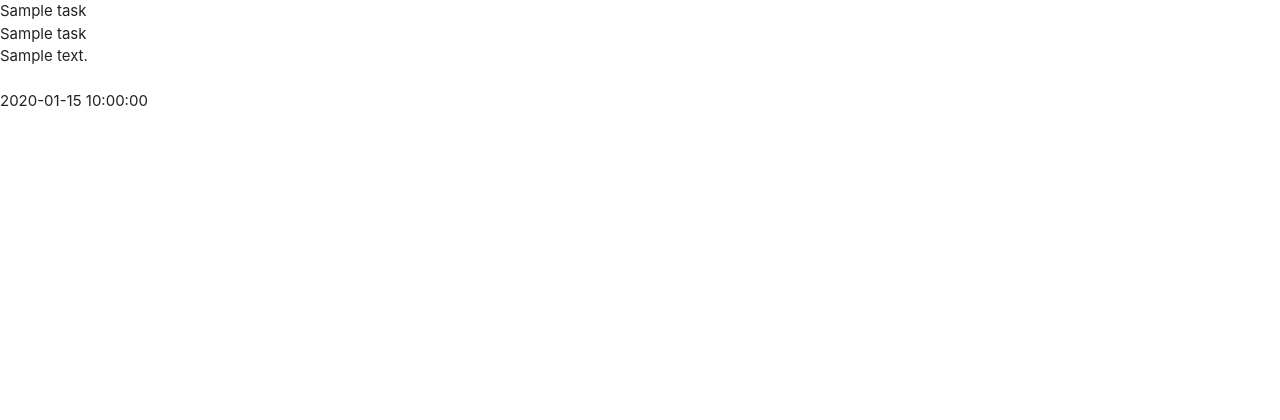
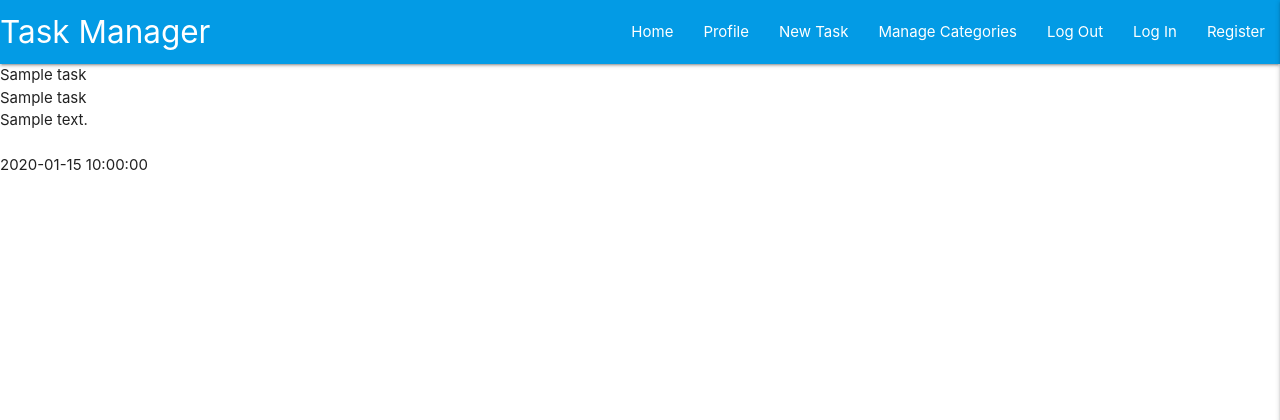
Before and after one commit to Mr-Smyth/flask-task-manager, a Flask app: page / in a window 1280 px wide. Shown: the top 420 px of the page. Run offline with Flask 2, Linux system fonts and the light colour scheme; a database or web service that is not in the repository returns one stand-in record (values such as "Sample title"); some libraries are stand-ins or nearby versions.

Commit message:
Add Materialize Navbar, with JS Sidebar Initialization

```diff
--- a/static/js/script.js
+++ b/static/js/script.js
@@ -0,0 +1,8 @@
+
+/** Make sure Dom has been loaded Then activate Materialize side bar
+ *  Code credit Materialize components - navbar - Mobile Collapse Button
+*/
+document.addEventListener("DOMContentLoaded", function () {
+  var elems = document.querySelectorAll(".sidenav");
+  var instances = M.Sidenav.init(elems, {edge: "right", draggable: "true"});
+});
--- a/templates/base.html
+++ b/templates/base.html
@@ -17,17 +17,51 @@
       type="text/css"
     />
     <!-- Our Static CSS -->
-    <link rel="stylesheet" href="{{ url_for('static', filename='css/style.css')}}" type="text/css">
+    <link
+      rel="stylesheet"
+      href="{{ url_for('static', filename='css/style.css')}}"
+      type="text/css"
+    />
     <!-- Add facility to have local, in-html styling -->
-    {% block styles %}
-    {% endblock %}
+    {% block styles %} {% endblock %}
     <title>Task Manager</title>
   </head>
 
   <body>
+    <header>
+      <!-- TOP NAVBAR  -->
+      <nav class="nav-extended text-shadow light-blue darken-1">
+        <div class="nav-wrapper">
+          <a href="#!" class="brand-logo">Task Manager</a>
+          <a href="#" data-target="mobile-demo" class="sidenav-trigger right"
+            ><i class="fas fa-bars"></i
+          ></a>
+          <ul class="right hide-on-med-and-down">
+            <li><a href="#">Home</a></li>
+            <li><a href="#">Profile</a></li>
+            <li><a href="#">New Task</a></li>
+            <li><a href="#">Manage Categories</a></li>
+            <li><a href="#">Log Out</a></li>
+            <li><a href="#">Log In</a></li>
+            <li><a href="#">Register</a></li>
+          </ul>
+        </div>
+      </nav>
 
-    {% block content %}
-    {% endblock %}
+      <!-- SIDE NAVBAR -->
+      <ul class="sidenav" id="mobile-demo">
+      <li><h4 class="center-align light-blue-text text-darken-4">Task Manager</h4></li>
+        <li><a href="#">Home</a></li>
+        <li><a href="#">Profile</a></li>
+        <li><a href="#">New Task</a></li>
+        <li><a href="#">Manage Categories</a></li>
+        <li><a href="#">Log Out</a></li>
+        <li><a href="#">Log In</a></li>
+        <li><a href="#">Register</a></li>
+      </ul>
+    </header>
+
+    {% block content %} {% endblock %}
 
     <!-- The JQuery Script -->
     <script
@@ -40,7 +74,6 @@
     <!-- Our Static Js Script -->
     <script src="{{ url_for('static', filename='js/script.js')}}"></script>
     <!-- Add facility for  local in-html scripts -->
-    {% block scripts %}
-    {% endblock %}
+    {% block scripts %} {% endblock %}
   </body>
 </html>
```
